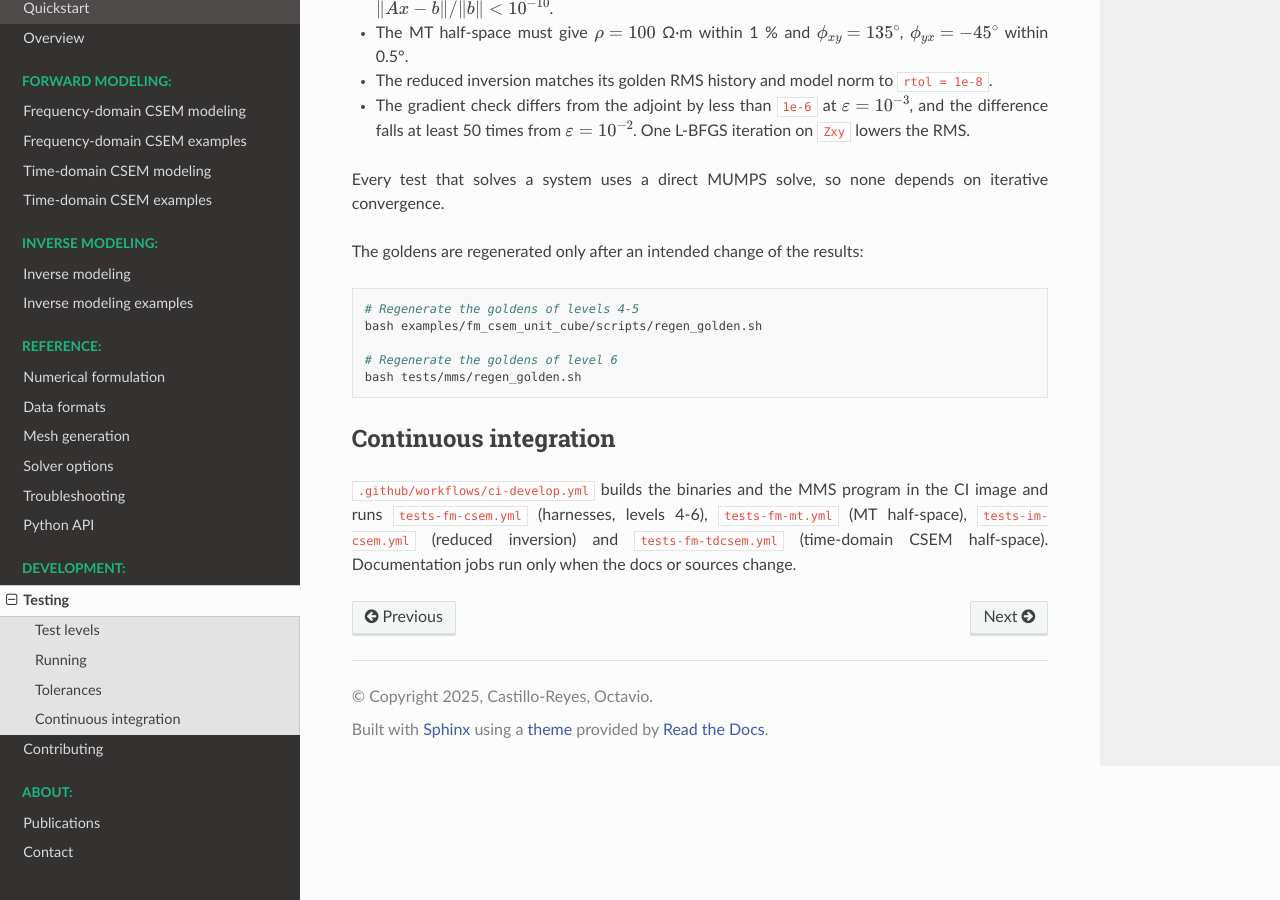
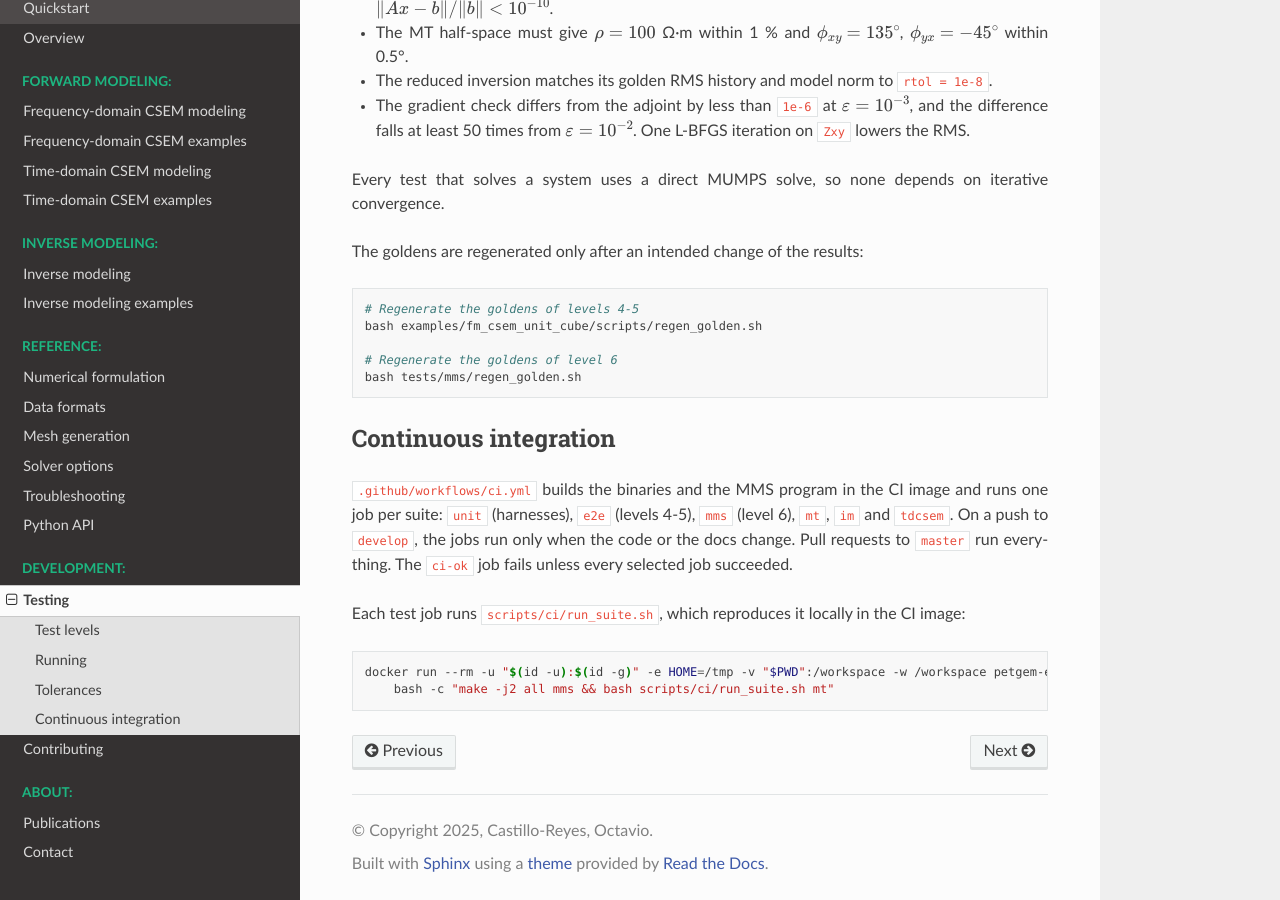
Before and after one commit to ocastilloreyes/petgem, a Sphinx documentation site: the page built from docs/source/manual/testing.rst, in a window 1280 px wide and 900 px high, scrolled down 1681 px. Built offline with Sphinx 7.4.7 and the Read the Docs theme 3.1.0, drawn with Linux system fonts in a browser that asks for light colours; pages that are not in the unit, such as notebooks, are missing from menus; the version number could not be read and is left out.

Commit message:
Consolidate the CI into a single workflow. Replace ci-develop.yml and the four tests-*.yml workflows with ci.yml: one matrix job per suite, in the CI image through container:, and a ci-ok job that summarizes the result. Pull requests to master and manual runs select every job. Add scripts/ci/run_suite.sh as the single command for CI and local runs. Remove scripts/ci/pull_image.sh: the runner retries the container pull. Add utils/, docker/ and pyproject.toml to the path filters where missing. Update the README badge and the references to the removed workflows.

```diff
--- a/docs/source/manual/contributing.rst
+++ b/docs/source/manual/contributing.rst
@@ -118,7 +118,7 @@ Every option, path and function named in the pages must exist in the code.
 
 Continuous integration
 ----------------------
-``.github/workflows/ci-develop.yml`` runs two independent groups of jobs. The
+``.github/workflows/ci.yml`` runs two independent groups of jobs. The
 code jobs build every binary and run the tests (see :doc:`testing`). The docs
 jobs run ``make docs`` and ``scripts/auto_doc/check_doc_drift.sh``, which
 fails when a retired name reappears in ``src/`` or ``include/``, when a
--- a/docs/source/manual/testing.rst
+++ b/docs/source/manual/testing.rst
@@ -136,10 +136,18 @@ The goldens are regenerated only after an intended change of the results:
 
 Continuous integration
 ----------------------
-``.github/workflows/ci-develop.yml`` builds the binaries and the MMS program
-in the CI image and runs ``tests-fm-csem.yml`` (harnesses, levels 4-6),
-``tests-fm-mt.yml`` (MT half-space), ``tests-im-csem.yml`` (reduced
-inversion) and ``tests-fm-tdcsem.yml`` (time-domain CSEM half-space). Documentation
-jobs run only when the docs or sources change.
+``.github/workflows/ci.yml`` builds the binaries and the MMS program in the CI
+image and runs one job per suite: ``unit`` (harnesses), ``e2e`` (levels 4-5),
+``mms`` (level 6), ``mt``, ``im`` and ``tdcsem``. On a push to ``develop``, the
+jobs run only when the code or the docs change. Pull requests to ``master`` run
+everything. The ``ci-ok`` job fails unless every selected job succeeded.
+
+Each test job runs ``scripts/ci/run_suite.sh``, which reproduces it locally in
+the CI image:
+
+.. code-block:: bash
+
+   docker run --rm -u "$(id -u):$(id -g)" -e HOME=/tmp -v "$PWD":/workspace -w /workspace petgem-env:latest \
+       bash -c "make -j2 all mms && bash scripts/ci/run_suite.sh mt"
 
 .. _empymod: https://doi.org/10.1190/geo2016-0626.1
```
Also changed, not shown: README.md (+1 -1 lines), 12 other files.
